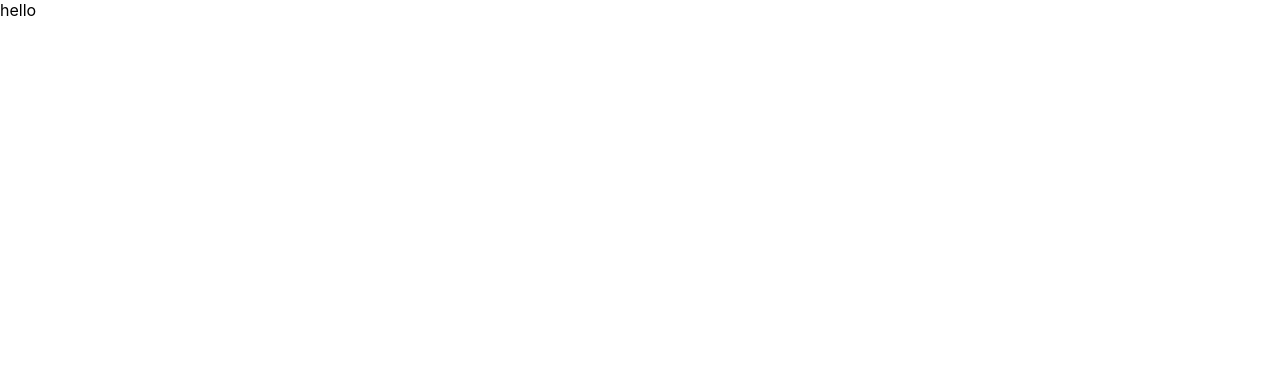
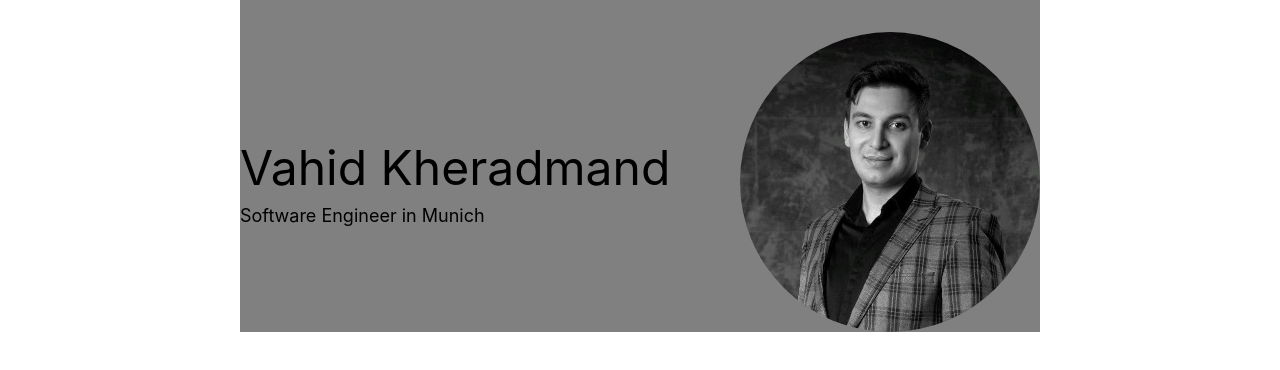
Before and after one commit to developerium/developerium.github.io, a React (Create React App) app: page / in a window 1280 px wide. Shown: the top 370 px of the page. Built offline with nearby package versions, Linux system fonts and the light colour scheme.

Commit message:
Add header component

```diff
--- a/src/App.tsx
+++ b/src/App.tsx
@@ -1,7 +1,22 @@
 import React from 'react';
+import styled from 'styled-components';
+import { Header } from './Header';
+
+const Root = styled.div`
+  background-color: gray;
+  display: flex;
+  justify-content: center;
+  padding-top: 32px;
+  width: 800px;
+  margin: auto;
+`;
 
 function App() {
-  return <div>hello</div>;
+  return (
+    <Root>
+      <Header />
+    </Root>
+  );
 }
 
 export default App;
--- /dev/null
+++ b/src/Header.tsx
@@ -0,0 +1,43 @@
+import React, { FC } from 'react';
+import styled from 'styled-components';
+
+import myImage from './assets/me-01.jpg';
+
+const Root = styled.div`
+  width: 100%;
+  display: flex;
+  flex-direction: row;
+  justify-content: space-between;
+`;
+
+const TitleWrapper = styled.div`
+  display: flex;
+  flex-direction: column;
+  justify-content: center;
+`;
+
+const Title = styled.div`
+  font-size: xxx-large;
+`;
+
+const Subtitle = styled.div`
+  padding-top: 8px;
+  font-size: large;
+`;
+
+const Image = styled.img`
+  width: 300px;
+  overflow: hidden;
+  border-radius: 50%;
+`;
+
+export const Header: FC = () => (
+  <Root>
+    <TitleWrapper>
+      <Title>Vahid Kheradmand</Title>
+      <Subtitle>Software Engineer in Munich</Subtitle>
+    </TitleWrapper>
+
+    <Image src={myImage} />
+  </Root>
+);
```
Also changed, not shown: src/assets/me-01.jpg (added), src/logo.svg (deleted).
